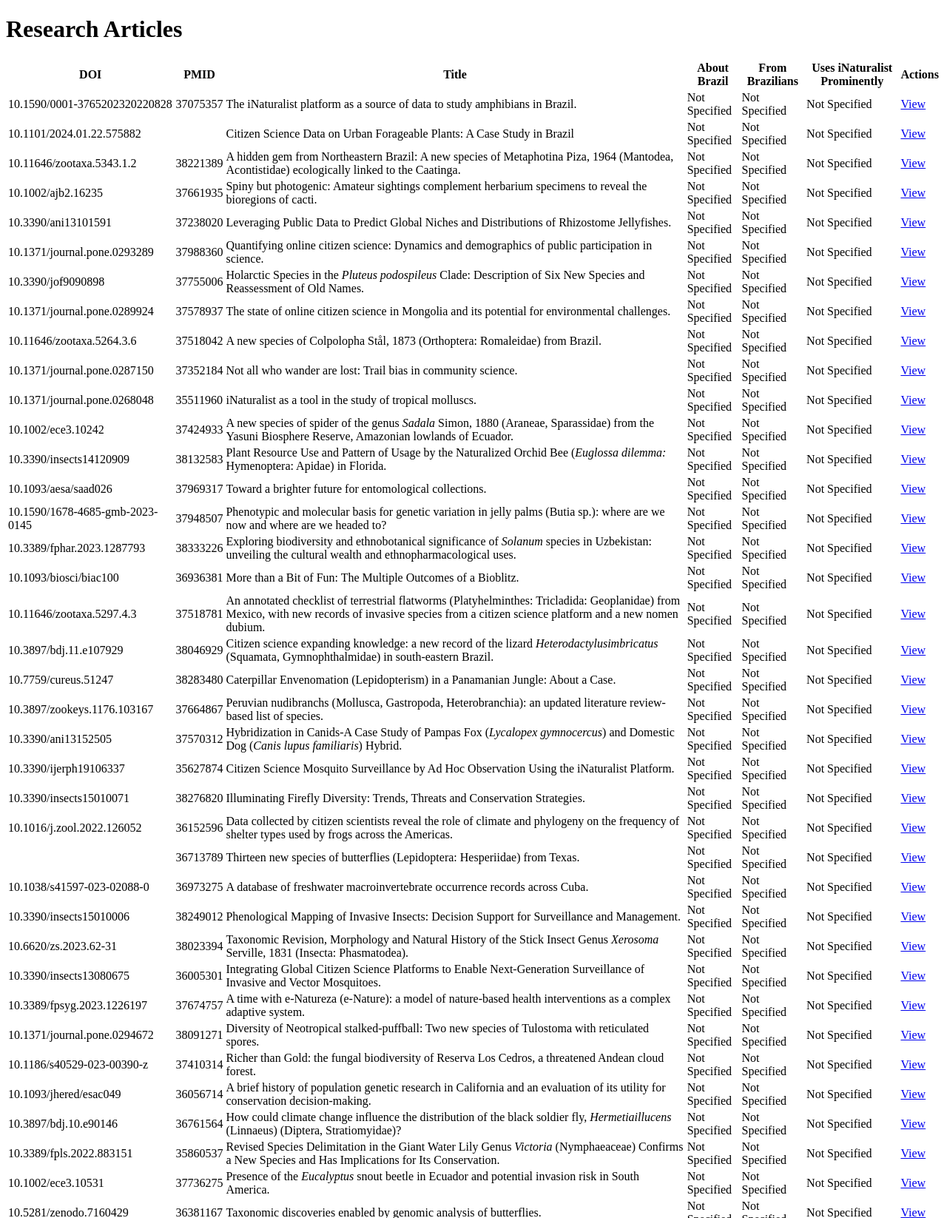
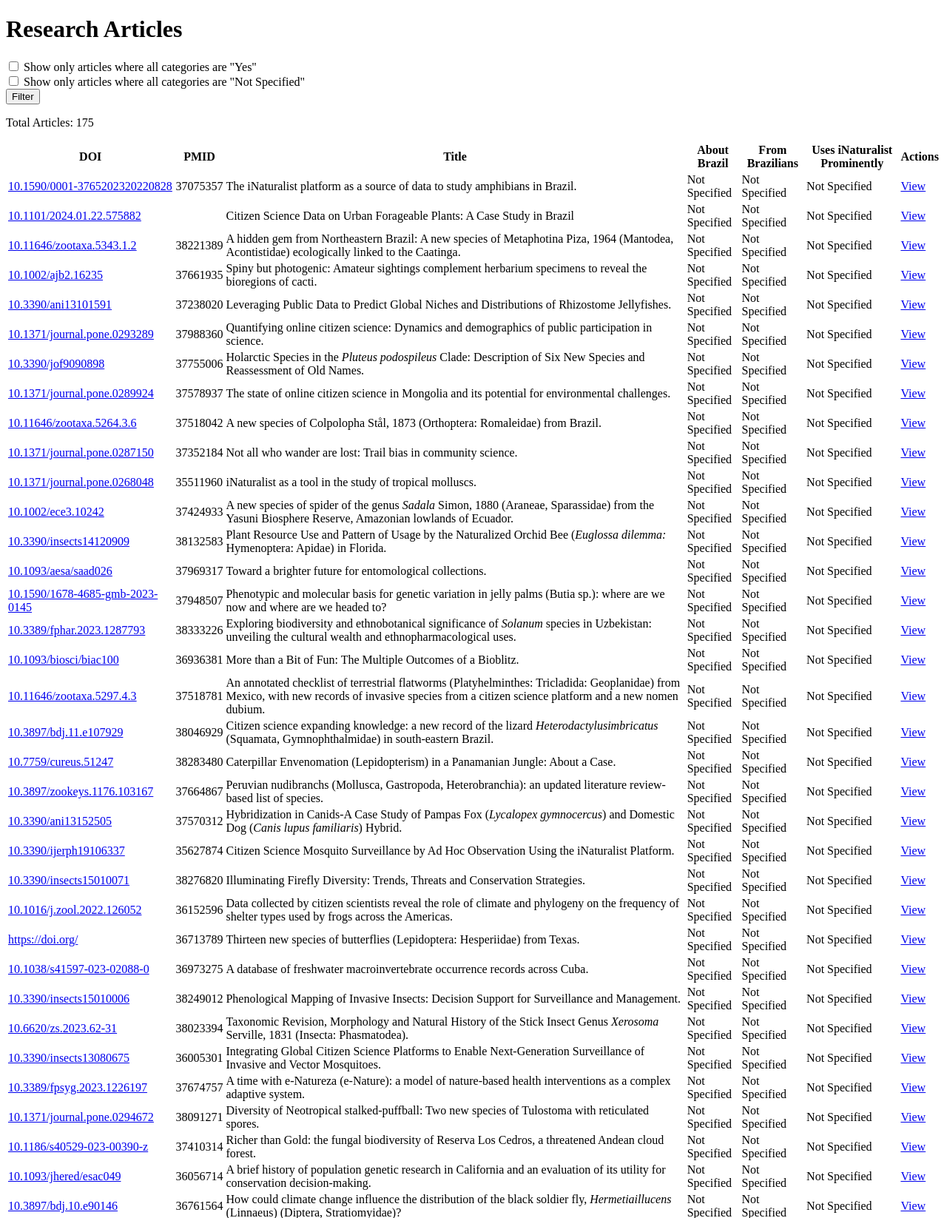
Before and after one commit to lubianat/inat_research_in_brazil, a Rails app: page / in a window 1280 px wide. Shown: the top 1646 px of the page at 74% size. Run offline with Rails 7, Linux system fonts and the light colour scheme; data comes from the database, SQL or seed files in the repository; some libraries are stand-ins or nearby versions.

Commit message:
Improve navigation in main page

```diff
--- a/inat_research_app/app/controllers/research_articles_controller.rb
+++ b/inat_research_app/app/controllers/research_articles_controller.rb
@@ -2,8 +2,16 @@
   before_action :set_research_article, only: [:show, :edit, :update]
 
   def index
-    @research_articles = ResearchArticle.all
+    if params[:filter_all_yes] == 'true'
+      @research_articles = ResearchArticle.where(about_brazil: true, from_brazilians: true, uses_inaturalist_prominently: true)
+    elsif params[:filter_all_not_specified] == 'true'
+      @research_articles = ResearchArticle.where(about_brazil: nil, from_brazilians: nil, uses_inaturalist_prominently: nil)
+    else
+      @research_articles = ResearchArticle.all
+    end
   end
+
+
 
   def show
   end
--- a/inat_research_app/app/views/research_articles/index.html.erb
+++ b/inat_research_app/app/views/research_articles/index.html.erb
@@ -1,4 +1,19 @@
 <h1>Research Articles</h1>
+
+<%= form_with(url: research_articles_path, method: :get, local: true) do |form| %>
+  <div>
+    <%= form.check_box :filter_all_yes, { checked: params[:filter_all_yes] == 'true' }, 'true', 'false' %>
+    <%= form.label :filter_all_yes, 'Show only articles where all categories are "Yes"' %>
+  </div>
+  <div>
+    <%= form.check_box :filter_all_not_specified, { checked: params[:filter_all_not_specified] == 'true' }, 'true', 'false' %>
+    <%= form.label :filter_all_not_specified, 'Show only articles where all categories are "Not Specified"' %>
+  </div>
+  <%= form.submit 'Filter' %>
+<% end %>
+
+<!-- Displaying the total count of articles -->
+<p>Total Articles: <%= @research_articles.size %></p>
 
 <table>
   <thead>
@@ -15,7 +30,7 @@
   <tbody>
     <% @research_articles.each do |article| %>
       <tr>
-        <td><%= article.doi %></td>
+        <td><%= link_to article.doi, "https://doi.org/#{article.doi}", target: '_blank' %></td>
         <td><%= article.pmid %></td>
         <td><%= raw article.title %></td>
         <td><%= boolean_to_text(article.about_brazil) %></td>
```
